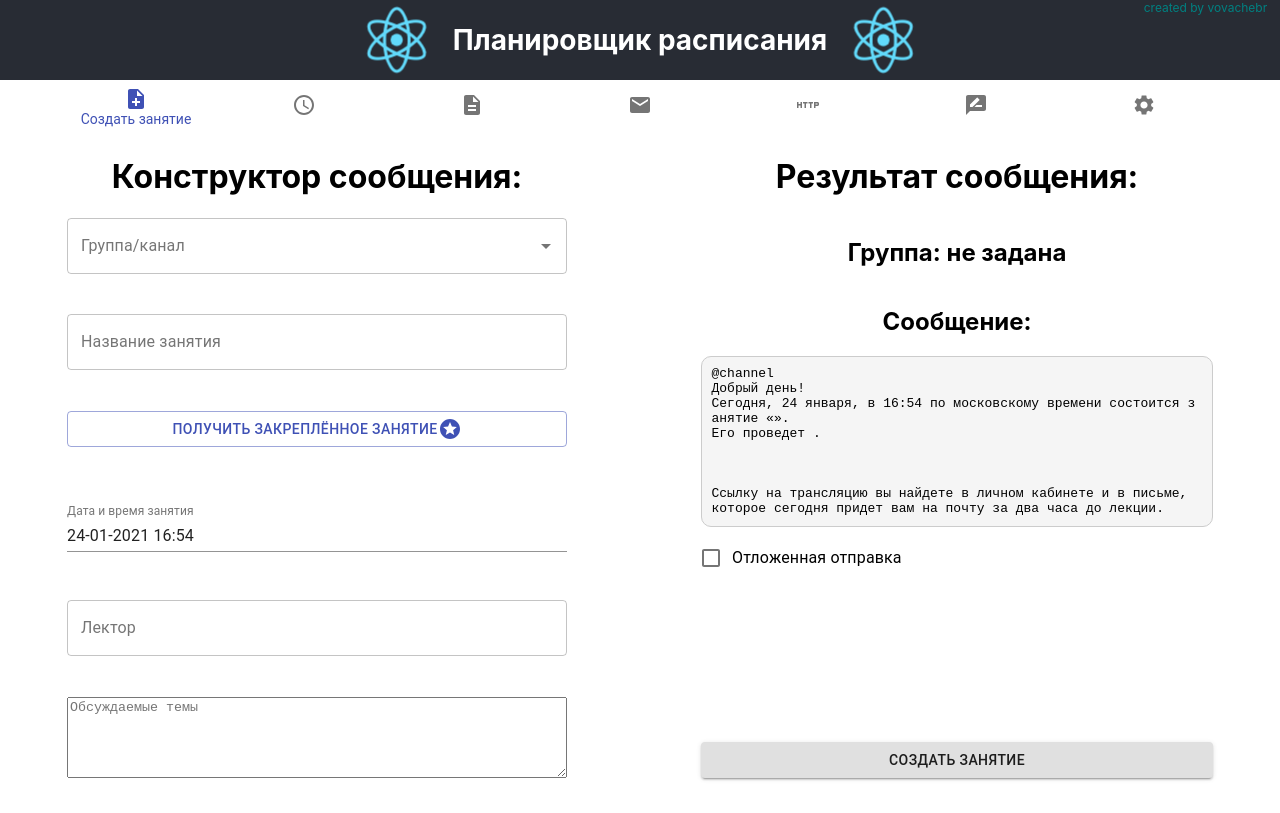
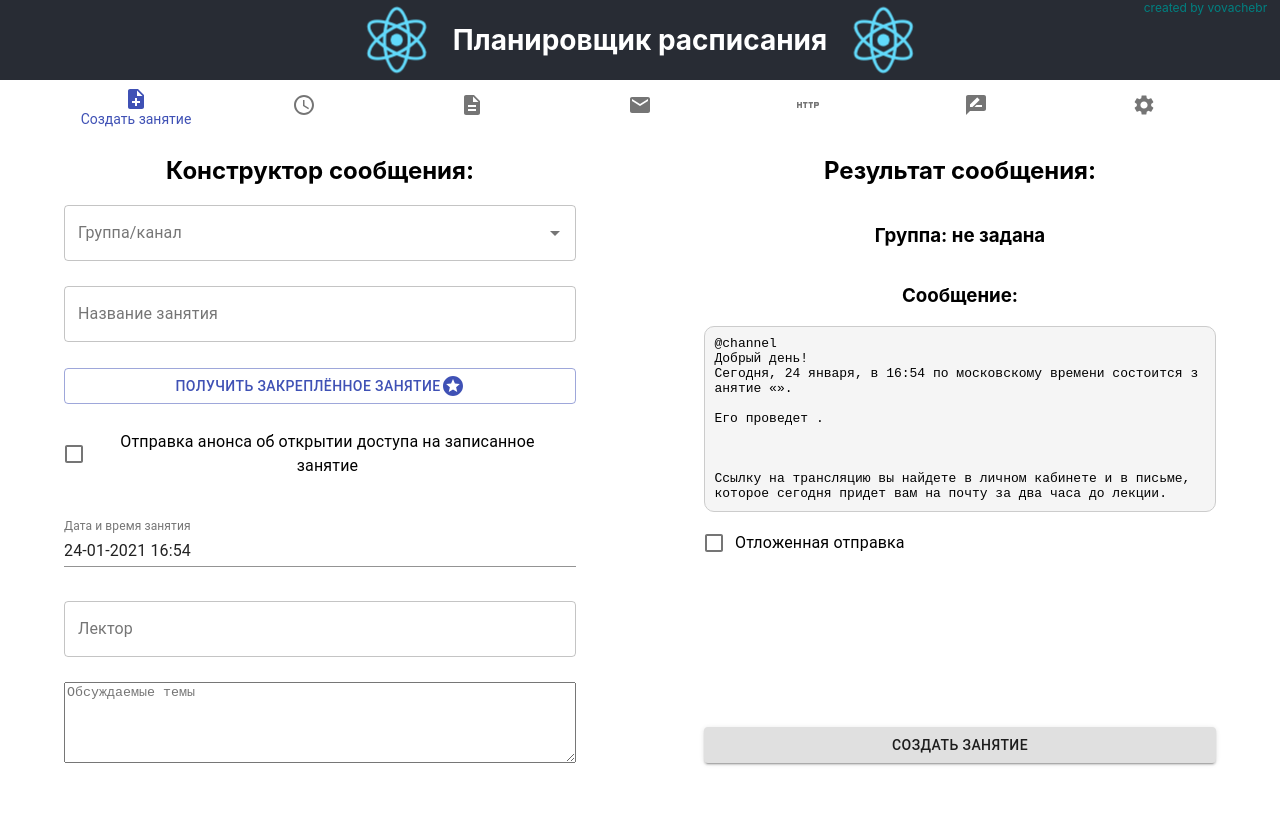
Before and after one commit to vovachebr/schedule-bot-ui, a React (Create React App) app: page / in a window 1280 px wide. Built offline with nearby package versions, Linux system fonts and the light colour scheme; no server answers.

Commit message:
can send recorder lessons

```diff
--- a/src/pages/add-lesson-page/add-lesson-page.js
+++ b/src/pages/add-lesson-page/add-lesson-page.js
@@ -24,7 +24,8 @@ const useStyles = makeStyles(theme => ({
   },
   page: {
     display: "flex",
-    justifyContent: "space-around"
+    justifyContent: "space-around",
+    marginBottom: "50px"
   },
   column: {
     display: "flex",
@@ -74,10 +75,11 @@ function AddLessonPage({enqueueSnackbar}) {
   const [earlyNotificationDate, setEarlyNotificationDate] = React.useState(new Date());
   const [earlyNotificationText, setEarlyNotificationText] = React.useState("");
   const [delayedDispatch, setDelayedDispatch] = React.useState(false);
+  const [isRecordedVideo, setIsRecordedVideo] = React.useState(false);
 
   const getDate = () => {
     const options = {
-      month: 'numeric',
+      month: '2-digit',
       day: 'numeric'
     };
     let todayDay = selectedDate.toLocaleString("ru", options);
@@ -100,6 +102,9 @@ function AddLessonPage({enqueueSnackbar}) {
   }
 
   const getTime = () => {
+    if(isRecordedVideo) {
+      return '00:00'
+    }
     const options = {
       hour: '2-digit',
       minute: '2-digit'
@@ -108,6 +113,10 @@ function AddLessonPage({enqueueSnackbar}) {
   }
 
   const getLastLesson = () => {
+    if(!hook) {
+      enqueueSnackbar("Необходимо выбрать канал для отправки", {variant: 'error'});
+      return;
+    }
     const course = hook.group.split('-')[0].toUpperCase();
     fetch(`/lessons/getLastLecture?lecture=${lecture}&course=${course}`)
       .then(response => response.json())
@@ -132,7 +141,8 @@ function AddLessonPage({enqueueSnackbar}) {
       earlyNotificationDate: delayedDispatch ? earlyNotificationDate.toISOString() : '',
       earlyNotificationText,
       lecture,
-      additional
+      additional,
+      isRecordedVideo,
     }
     fetch('/lessons/add', {
       method: 'POST',
@@ -158,8 +168,11 @@ function AddLessonPage({enqueueSnackbar}) {
   }
 
   const turnChecked = () => {
-    const result = !delayedDispatch
-    setDelayedDispatch(result)
+    setDelayedDispatch(!delayedDispatch);
+  }
+
+  const turnRecordedVideo = () => {
+    setIsRecordedVideo(!isRecordedVideo);
   }
 
   let delayedContainer = null;
@@ -199,7 +212,7 @@ function AddLessonPage({enqueueSnackbar}) {
       {data => (
         <div className={classes.page}>
           <div className={classes.column}>
-            <h1>Конструктор сообщения:</h1>
+            <h2>Конструктор сообщения:</h2>
             <div className={classes.messageConstructor}>
               <FormControl variant="outlined" className={classes.formControl}>
                 <Autocomplete
@@ -222,6 +235,16 @@ function AddLessonPage({enqueueSnackbar}) {
                 Получить закреплённое занятие
                 <Stars/>
               </Button>
+              <FormControlLabel
+                control={
+                  <Checkbox
+                    checked={isRecordedVideo}
+                    onChange={turnRecordedVideo}
+                    color="primary"
+                  />
+                }
+                label="Отправка анонса об открытии доступа на записанное занятие"
+              />
               <MuiPickersUtilsProvider utils={DateFnsUtils}>
                 <DateTimePicker
                   variant="inline"
@@ -254,13 +277,14 @@ function AddLessonPage({enqueueSnackbar}) {
             </div>
           </div>
           <div className={classes.column}>
-            <h1>Результат сообщения:</h1>
-            <h2>Группа: {hook.group || "не задана"}</h2>
-            <h2>Сообщение:</h2>
+            <h2>Результат сообщения:</h2>
+            <h3>Группа: {hook.group || "не задана"}</h3>
+            <h3>Сообщение:</h3>
             <pre className={classes.pre}>
 {`@channel
 Добрый день!
-Сегодня, ${getDate()}, в ${getTime()} по московскому времени состоится занятие «${lecture}».
+${!isRecordedVideo ? `Сегодня, ${getDate()}, в ${getTime()} по московскому времени состоится занятие «${lecture}».` : ''}
+${isRecordedVideo ? `Сегодня, ${getDate()}, открывается доступ к занятию «${lecture}».` : ''}
 Его проведет ${lector}.
 ${additional} \n\n
 Ссылку на трансляцию вы найдете в личном кабинете и в письме, которое сегодня придет вам на почту за два часа до лекции.`}
--- a/src/pages/default-lessons-page/lessonsAccordion.js
+++ b/src/pages/default-lessons-page/lessonsAccordion.js
@@ -68,7 +68,7 @@ export default function LessonsAccordion({lessons, onRemoveLesson}) {
           <Typography>Группа {group}</Typography>
           </AccordionSummary>
           <AccordionDetails>
-            {groupLessons.map(lesson => <LessonCard lesson={lesson} onRemoveLesson={onRemoveLesson}/>)}
+            {groupLessons.map((lesson,i) => <LessonCard lesson={lesson} key={i} onRemoveLesson={onRemoveLesson}/>)}
           </AccordionDetails>
         </Accordion>
       );
```
